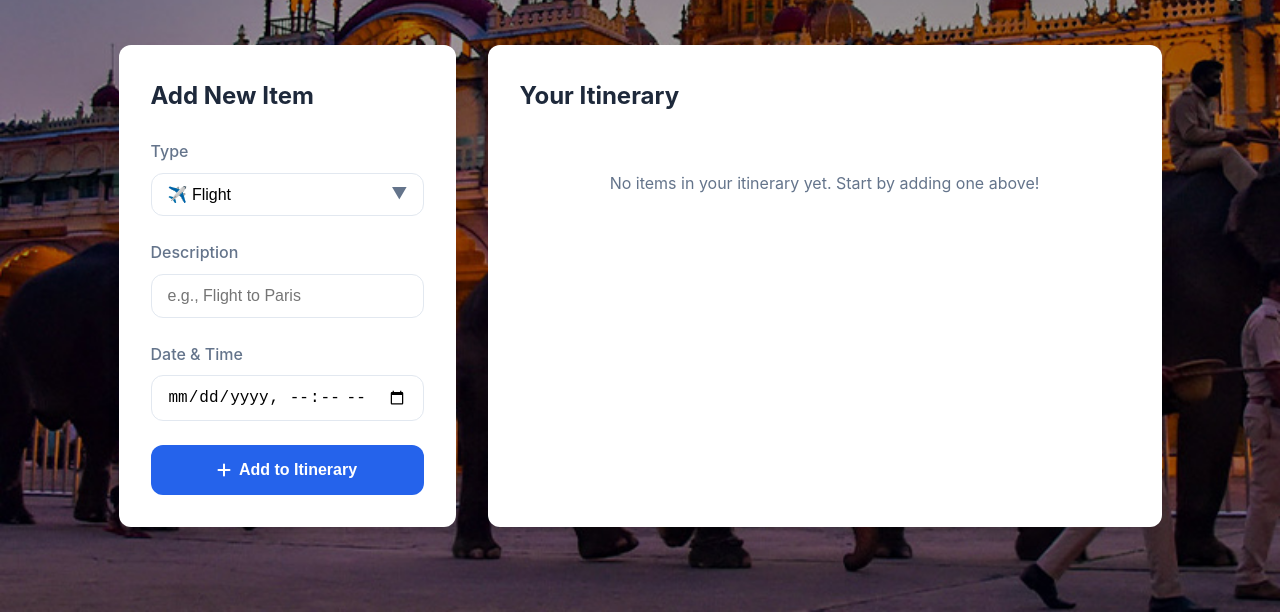
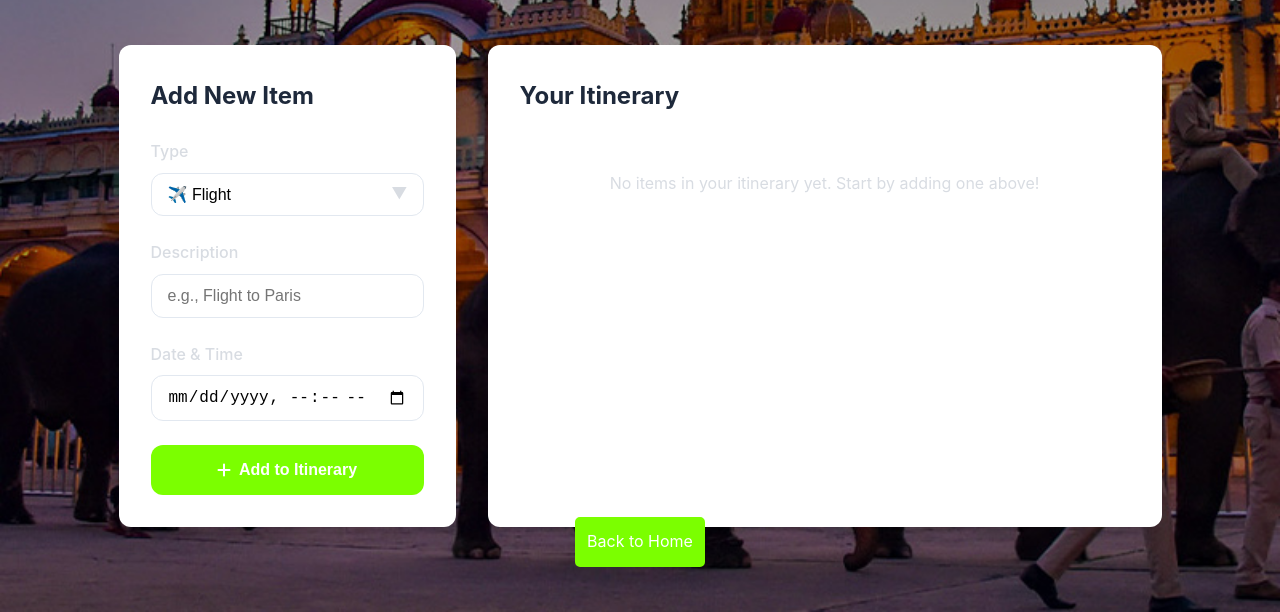
Before and after one commit to G0wda/TravelTrek, a plain HTML site: page iternary.html in a window 1280 px wide. Shown: the part 188-800 px from the top of the page. Drawn offline with Linux system fonts and the light colour scheme.

```diff
--- a/css/itinerary.css
+++ b/css/itinerary.css
@@ -1,12 +1,12 @@
 :root {
-    --primary-color: #2563eb;
-    --secondary-color: #1e40af;
+    --primary-color: #7bff00;
+    --secondary-color: #34bb0b;
     --success-color: #059669;
     --danger-color: #dc2626;
     --background-color: #f1f5f9;
     --card-background: #ffffff;
     --text-primary: #1e293b;
-    --text-secondary: #64748b;
+    --text-secondary: #d8dce2;
     --border-radius: 12px;
     --shadow-sm: 0 1px 3px rgba(0,0,0,0.12);
     --shadow-md: 0 4px 6px -1px rgba(0,0,0,0.1);
@@ -240,3 +240,14 @@
         position: static;
     }
 }
+
+.hm-btn{
+    text-decoration: none;
+    position: absolute;
+    bottom: 045px;
+    color: white;
+    border: 2px solid  #7bff00;
+    padding :10px;
+    border-radius: 5px;
+    background-color: #7bff00;
+}
--- a/iternary.html
+++ b/iternary.html
@@ -50,6 +50,7 @@
             </div>
         </main>
     </div>
+    <a href="./index.html" class="hm-btn"> Back to Home</a>
     <script src="./js/iternary.js"></script>
 </body>
 </html>
```
Also changed, not shown: index.html (+1 -1 lines), package.html (+1 -1 lines), js/iternary.js (line endings or trailing spaces).
